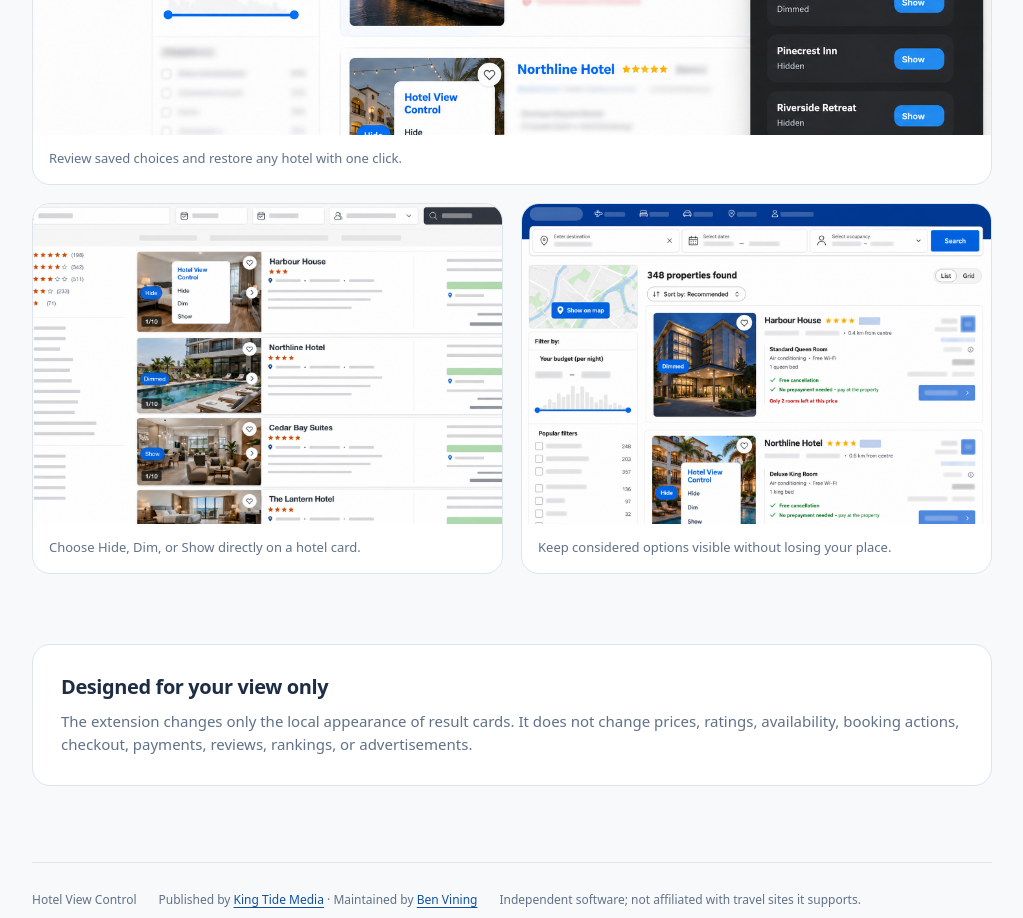
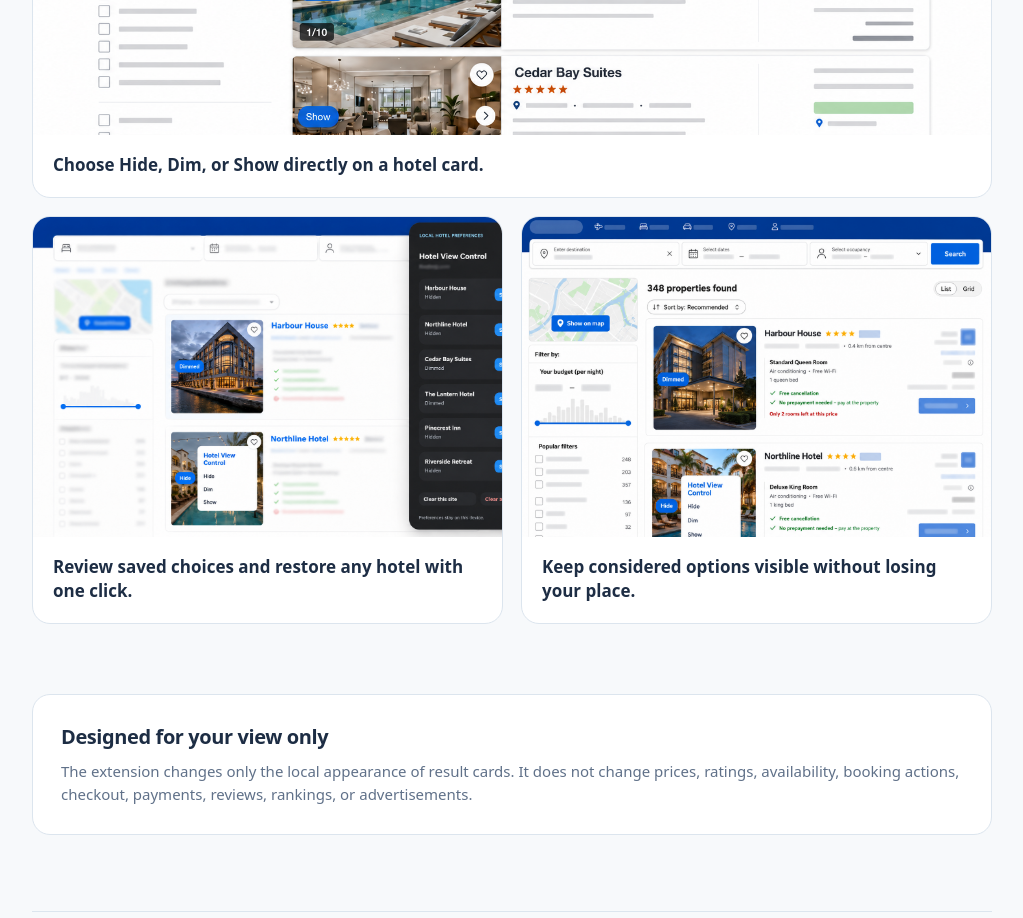
Before and after one commit to benoV/hotel-view-control, a browser extension: page site/index.html in a window 1280 px wide. Shown: the part 1360-2278 px from the top of the page, without its empty margins (128-1151 px from the left). Drawn offline with Linux system fonts and the light colour scheme.

Commit message:
Refine homepage gallery hierarchy

```diff
--- a/site/index.html
+++ b/site/index.html
@@ -12,7 +12,7 @@
     <main>
       <section class="hero">
         <p class="eyebrow">A LOCAL-ONLY BROWSER EXTENSION</p>
-        <h1 class="hero-motto">Hide or dim hotels you’ve already considered.</h1>
+        <h1>Hide or dim hotels you’ve already considered.</h1>
         <p class="lede">Hotel View Control lets you hide or dim hotel listings you have already reviewed on supported travel search sites. Your preferences stay in your browser.</p>
       </section>
       <section class="features" aria-label="Key features">
@@ -23,8 +23,8 @@
       <section class="examples" aria-labelledby="examples-heading">
         <div class="examples-heading"><p class="eyebrow">HOW IT LOOKS</p><h2 id="examples-heading">Simple controls, right where you need them.</h2><p>Illustrated examples of Hotel View Control in use. Hotel details and surrounding search pages have been anonymised.</p></div>
         <div class="example-grid">
-          <figure class="example example-wide"><img src="images/saved-preferences-example.png" alt="Illustrated hotel results page with the Hotel View Control saved preferences panel open." /><figcaption>Review saved choices and restore any hotel with one click.</figcaption></figure>
-          <figure class="example"><img src="images/card-controls-example.png" alt="Illustrated hotel result cards with the Hotel View Control Hide, Dim, and Show menu open." /><figcaption>Choose Hide, Dim, or Show directly on a hotel card.</figcaption></figure>
+          <figure class="example example-wide"><img src="images/card-controls-example.png" alt="Illustrated hotel result cards with the Hotel View Control Hide, Dim, and Show menu open." /><figcaption>Choose Hide, Dim, or Show directly on a hotel card.</figcaption></figure>
+          <figure class="example"><img src="images/saved-preferences-example.png" alt="Illustrated hotel results page with the Hotel View Control saved preferences panel open." /><figcaption>Review saved choices and restore any hotel with one click.</figcaption></figure>
           <figure class="example"><img src="images/dimmed-card-example.png" alt="Illustrated hotel results showing one dimmed card and an open Hotel View Control menu." /><figcaption>Keep considered options visible without losing your place.</figcaption></figure>
         </div>
       </section>
--- a/site/styles.css
+++ b/site/styles.css
@@ -11,7 +11,6 @@ nav a:hover, nav a[aria-current="page"] { color: var(--blue-dark); }
 .hero { max-width: 690px; padding: 100px 0 76px; }
 .eyebrow { margin: 0 0 12px; color: var(--blue); font-size: 12px; font-weight: 700; letter-spacing: .06em; }
 h1 { max-width: 720px; margin: 0; color: var(--ink); font-size: clamp(38px, 7vw, 64px); line-height: 1.04; letter-spacing: -.045em; }
-.hero-motto { color: var(--blue-dark); }
 .lede { max-width: 620px; margin: 24px 0 0; color: var(--muted); font-size: 19px; line-height: 1.55; }
 .features { display: grid; grid-template-columns: repeat(3, 1fr); gap: 14px; padding-bottom: 70px; }
 .features article, .notice { border: 1px solid var(--line); border-radius: 18px; background: #fff; }
@@ -29,7 +28,7 @@ h2 { margin: 0 0 10px; font-size: 20px; letter-spacing: -.02em; }
 .example-wide { grid-column: 1 / -1; }
 .example img { display: block; width: 100%; height: 100%; max-height: 320px; object-fit: cover; object-position: top; }
 .example-wide img { max-height: 440px; }
-.example figcaption { padding: 14px 16px 16px; color: var(--muted); font-size: 13px; line-height: 1.45; }
+.example figcaption { padding: 18px 20px 20px; color: var(--ink); font-size: 17px; font-weight: 600; line-height: 1.4; }
 .notice { margin-bottom: 76px; padding: 28px; }
 footer { display: flex; flex-wrap: wrap; gap: 10px 22px; padding: 28px 0 42px; border-top: 1px solid var(--line); color: var(--muted); font-size: 12px; }
 .document { max-width: 720px; padding: 78px 0; }
```
